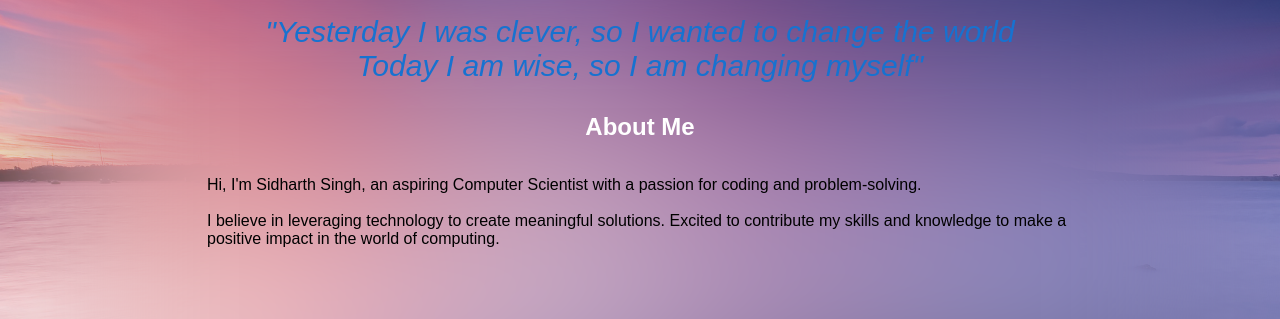
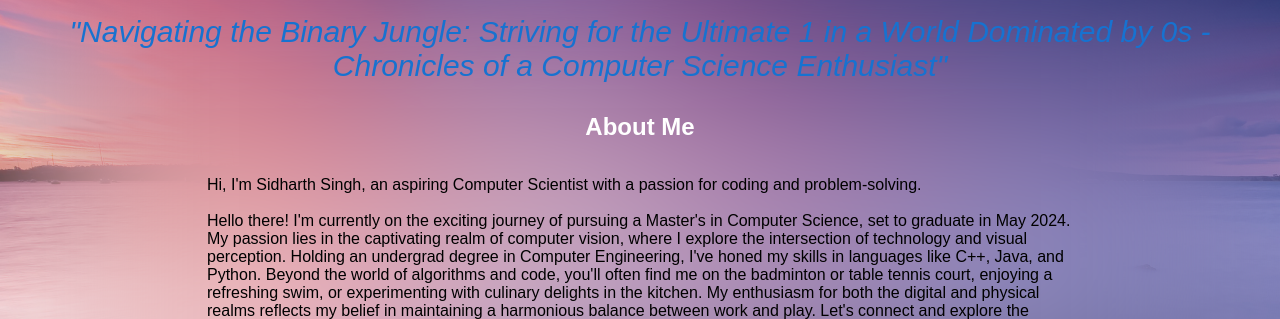
Before and after one commit to skadoosh4/skadoosh4.github.io, a plain HTML site: page index.html in a window 1280 px wide. Shown: the part 131-450 px from the top of the page. Drawn offline with Linux system fonts and the light colour scheme.

Commit message:
Add files via upload

```diff
--- a/index.html
+++ b/index.html
@@ -27,8 +27,9 @@
       <p style="font-size: 30px" align="center">
         <font color="#1772d0"
           ><i>
-            "Yesterday I was clever, so I wanted to change the world <br />
-            Today I am wise, so I am changing myself"</i
+            "Navigating the Binary Jungle: Striving for the Ultimate 1 in a
+            World Dominated by 0s - Chronicles of a Computer Science
+            Enthusiast"</i
           ></font
         >
       </p>
@@ -40,9 +41,19 @@
               Hi, I'm Sidharth Singh, an aspiring Computer Scientist with a
               passion for coding and problem-solving.
               <br /><br />
-              I believe in leveraging technology to create meaningful solutions.
-              Excited to contribute my skills and knowledge to make a positive
-              impact in the world of computing.
+              Hello there! I'm currently on the exciting journey of pursuing a
+              Master's in Computer Science, set to graduate in May 2024. My
+              passion lies in the captivating realm of computer vision, where I
+              explore the intersection of technology and visual perception.
+              Holding an undergrad degree in Computer Engineering, I've honed my
+              skills in languages like C++, Java, and Python. Beyond the world
+              of algorithms and code, you'll often find me on the badminton or
+              table tennis court, enjoying a refreshing swim, or experimenting
+              with culinary delights in the kitchen. My enthusiasm for both the
+              digital and physical realms reflects my belief in maintaining a
+              harmonious balance between work and play. Let's connect and
+              explore the endless possibilities that technology and life have to
+              offer!
             </font>
           </td>
         </tr>
```
Also changed, not shown: projects.html (added, +49 -0 lines).
